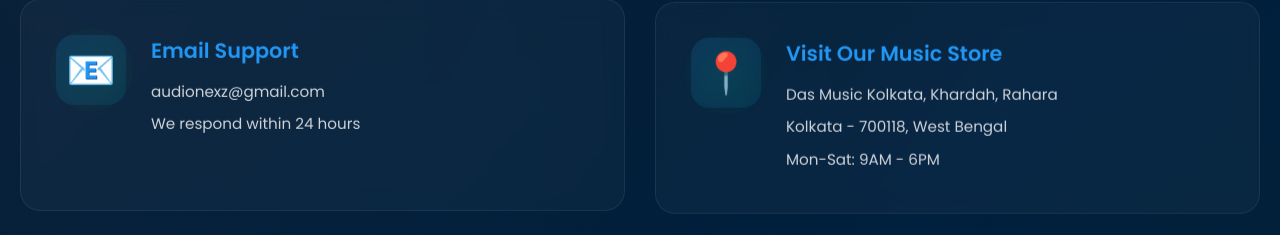
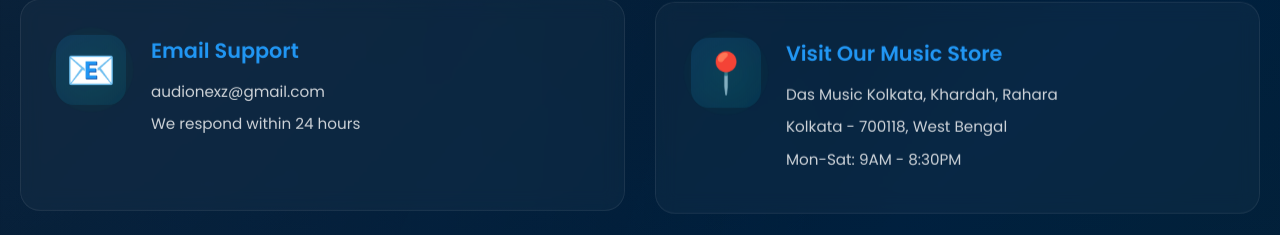
Before and after one commit to Shubhamzio/audionexz-cicd, a React (Vite) app: page /contact in a window 1280 px wide. Shown: the part 1568-1803 px from the top of the page. Built offline with nearby package versions, Linux system fonts and the light colour scheme.

Commit message:
changes in the contact page

```diff
--- a/src/components/Contact/Contact.jsx
+++ b/src/components/Contact/Contact.jsx
@@ -52,7 +52,7 @@ const Contact = () => {
       details: [
         "Das Music Kolkata, Khardah, Rahara",
         "Kolkata - 700118, West Bengal",
-        "Mon-Sat: 9AM - 6PM",
+        "Mon-Sat: 9AM - 8:30PM",
       ],
       animation: "float-down",
       delay: "0.6s",
```
